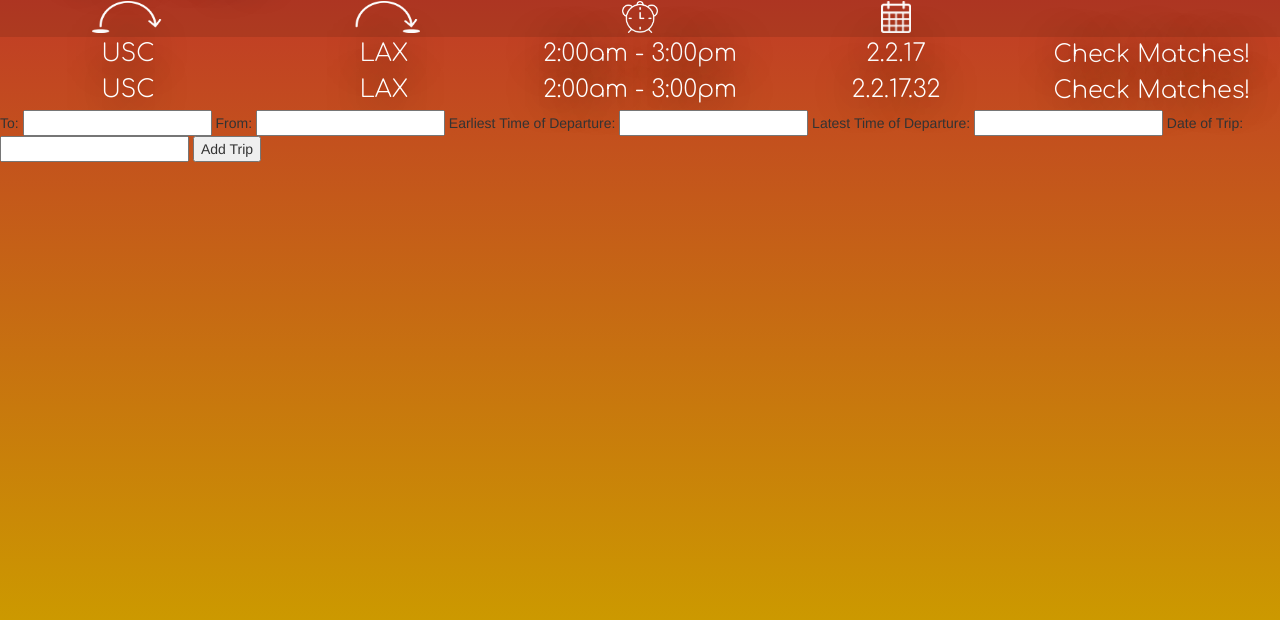
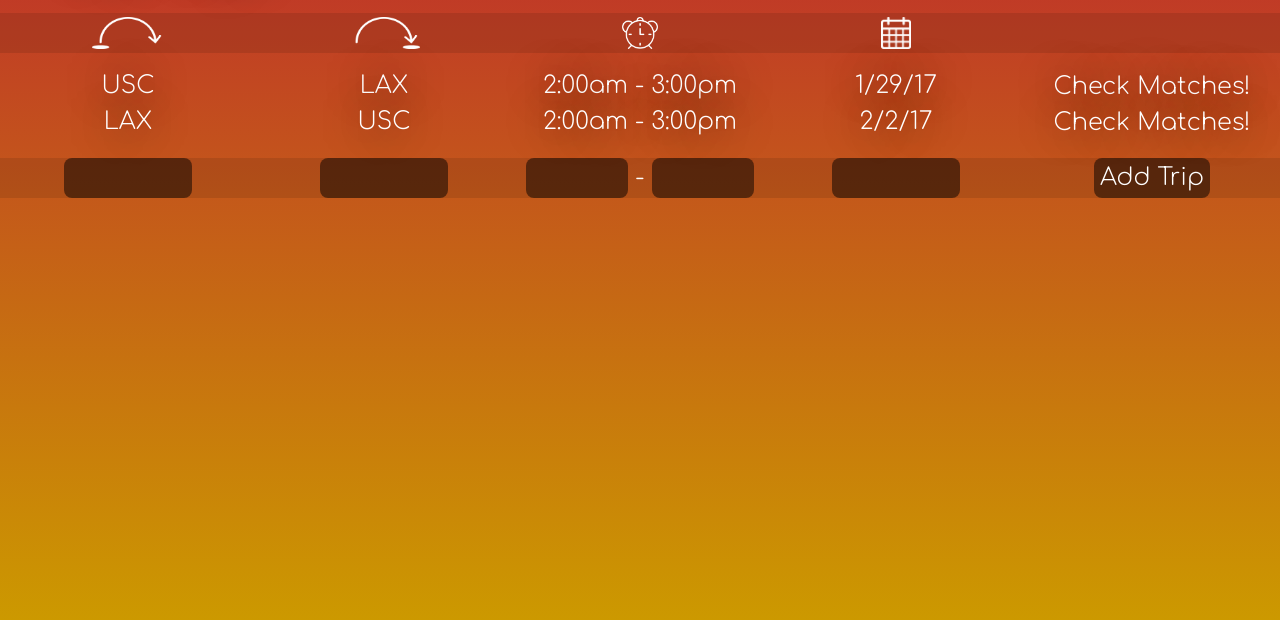
Before and after one commit to samkoosh/CodeDayLA, a plain HTML site: page account.html in a window 1280 px wide. Shown: the part 180-800 px from the top of the page. Drawn offline with nearby package versions, Linux system fonts and the light colour scheme.

Commit message:
Style form on account page

```diff
--- a/account.html
+++ b/account.html
@@ -40,26 +40,41 @@
         <span class = "trip-part">USC</span>
         <span class = "trip-part">LAX</span>
         <span class = "trip-part">2:00am - 3:00pm</span>
-        <span class = "trip-part">2.2.17</span>
+        <span class = "trip-part">1/29/17</span>
         <button class = "trip-part">Check Matches!</button>
       </div>
       <div class = "trip">
+        <span class = "trip-part">LAX</span>
         <span class = "trip-part">USC</span>
-        <span class = "trip-part">LAX</span>
         <span class = "trip-part">2:00am - 3:00pm</span>
-        <span class = "trip-part">2.2.17.32</span>
+        <span class = "trip-part">2/2/17</span>
         <button class = "trip-part">Check Matches!</button>
       </div>
     </div>
-    <div>
+    <div class = "form-container">
       <form id="tripInfo">
-      To: <input type="text" name="toLocal" />
-      From: <input type="text" name="fromLocal" />
-      Earliest Time of Departure: <input type="text" name="earlyTime"/>
-      Latest Time of Departure: <input type="text" name="lateTime"/>
-      Date of Trip: <input type = "text" name = "date" />
-      <input type = "submit" value="Add Trip"/>
-    </form>
+        <span class = "form-item-container" id = "to">
+          <input class = "form-item hvr hvr-grow not-time" type="text" name="toLocal" value = ""/>
+        </span>
+        <span class = "form-item-container" id = "from">
+          <input class = "form-item hvr hvr-grow not-time" type="text" name="fromLocal"/>
+        </span>
+        <span class = "form-item-container">
+          <span id = "earliest-depart">
+            <input class = "form-item hvr hvr-grow time" type="text" name="earlyTime"/>
+          </span>
+          &nbsp;-&nbsp;
+          <span id = "lastest-depart">
+            <input class = "form-item hvr hvr-grow time" type="text" name="lateTime"/>
+          </span>
+        </span>
+        <span class = "form-item-container" id = "date">
+          <input class = "form-item hvr hvr-grow not-time" type = "text" name = "date" />
+        </span>
+        <span class = "form-item-container" id = "submit">
+          <input class = "form-item hvr hvr-grownot-time" type = "submit" value="Add Trip"/>
+        </span>
+      </form>
     </div>
   </div>
 </body>
--- a/accountstyle.css
+++ b/accountstyle.css
@@ -74,8 +74,7 @@ body {
     font-size: 5vh;
     text-shadow: 0 0 4vh black;
     color: white;
-    padding-top: 5vh;
-    padding-left: 5vw;
+    padding: 5vh 0vw 2vh 5vw;
 }
 
 #trip-icon-container {
@@ -96,10 +95,11 @@ body {
 }
 
 .trip-icon {
-  height:4vh;
+    height: 4vh;
 }
 
 #trips-container {
+    padding: 2vh 0;
     width: 100%;
     display: flex;
     justify-content: space-around;
@@ -133,3 +133,44 @@ button[class="trip-part"] {
 button[class="trip-part"]:hover {
     color: aqua;
 }
+
+form {
+  display: flex;
+  align-content: center;
+  background-color: rgba(0, 0, 0, 0.1);
+  height: 5vh;
+  justify-content: space-around;
+}
+
+.form-item-container {
+  font-family: 'Comfortaa', cursive;
+  color:white;
+  font-size: 3vh;
+  width: 20%;
+  display: flex;
+  align-items: center;
+  flex-direction: row;
+  text-align: center;
+  justify-content: center;
+}
+
+.form-item{
+  background-color:rgba(0, 0, 0, 0.5);
+  border: none;
+  border-radius: 1vh;
+  color:white;
+  height: 5vh;
+}
+
+.time{
+  width:8vw;
+}
+
+.not-time{
+  width:10vw;
+}
+
+
+.form-item:active{
+  border:none;
+}
```
